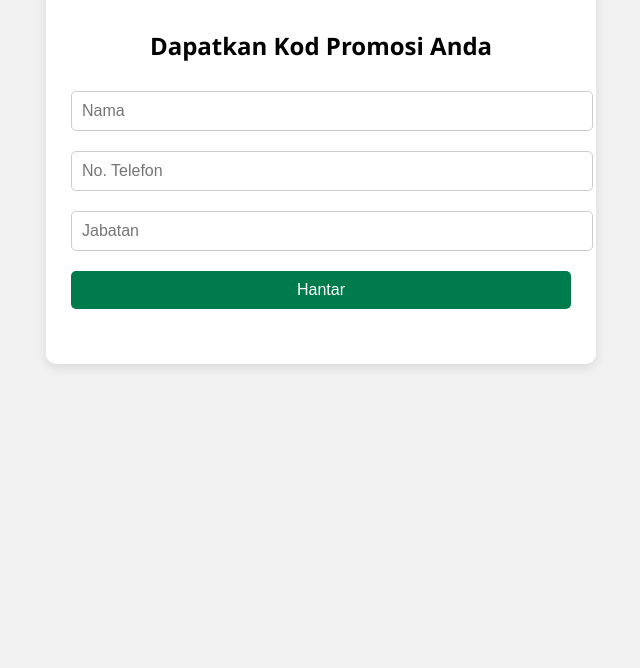
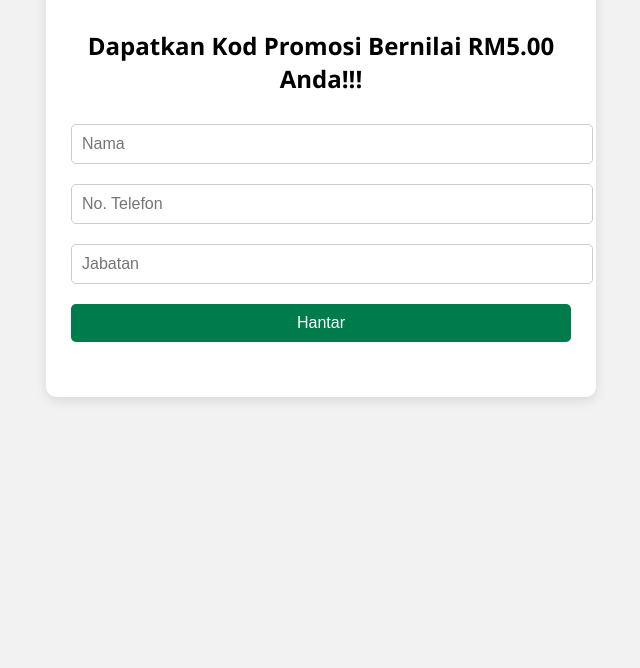
Before and after one commit to famakupon/famakupon, a plain HTML site: page index.html in a window 1280 px wide. Shown: the part 132-800 px from the top of the page, without its empty margins (319-959 px from the left). Drawn offline with Linux system fonts and the light colour scheme.

Commit message:
Update index.html

```diff
--- a/index.html
+++ b/index.html
@@ -54,7 +54,7 @@
 <body>
   <div class="container">
     <img src="logo.png" alt="Agrobazaar Logo">
-    <h2>Dapatkan Kod Promosi Anda</h2>
+    <h2>Dapatkan Kod Promosi Bernilai RM5.00 Anda!!!</h2>
     <form id="form">
       <input type="text" id="nama" placeholder="Nama" required />
       <input type="text" id="telefon" placeholder="No. Telefon" required />
```
